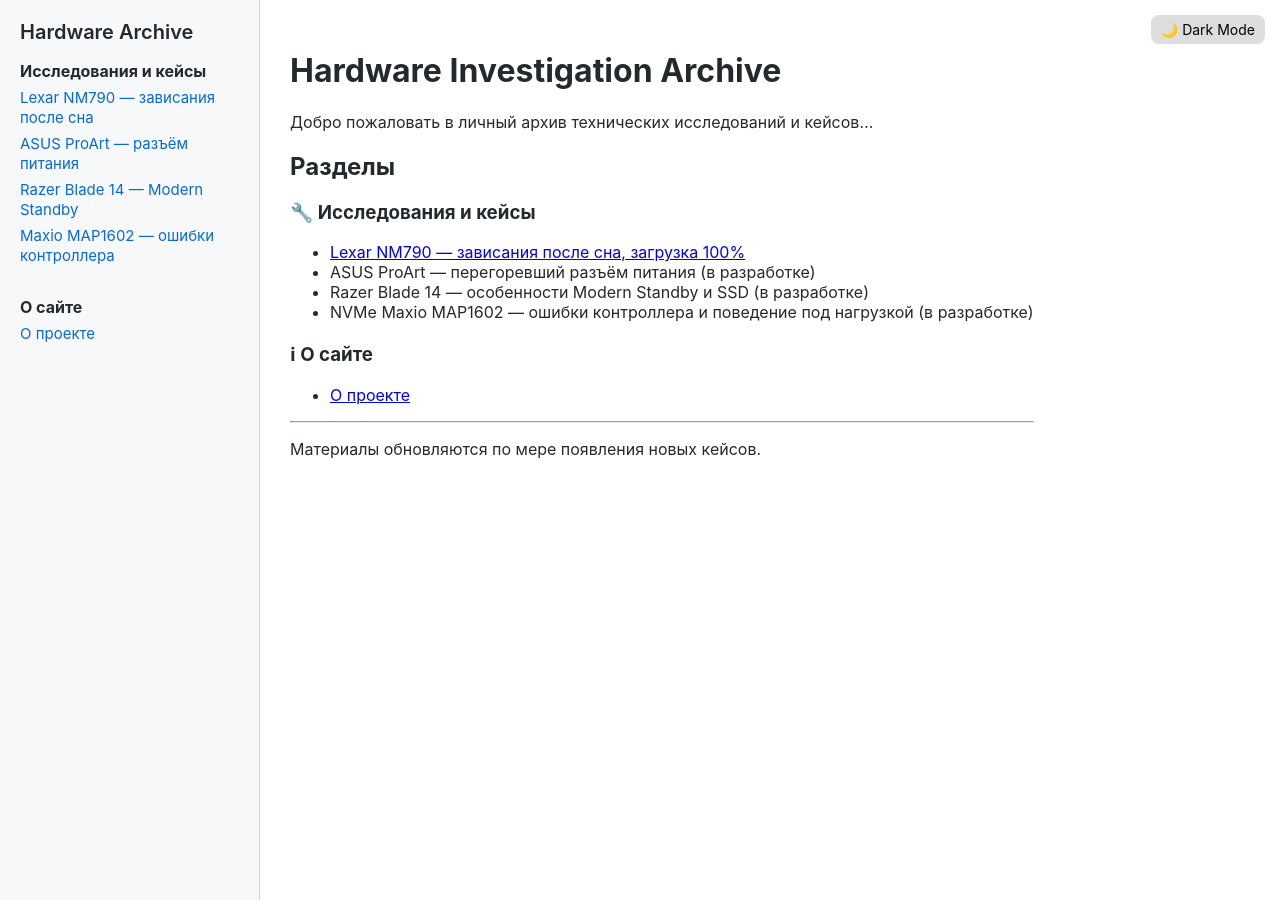
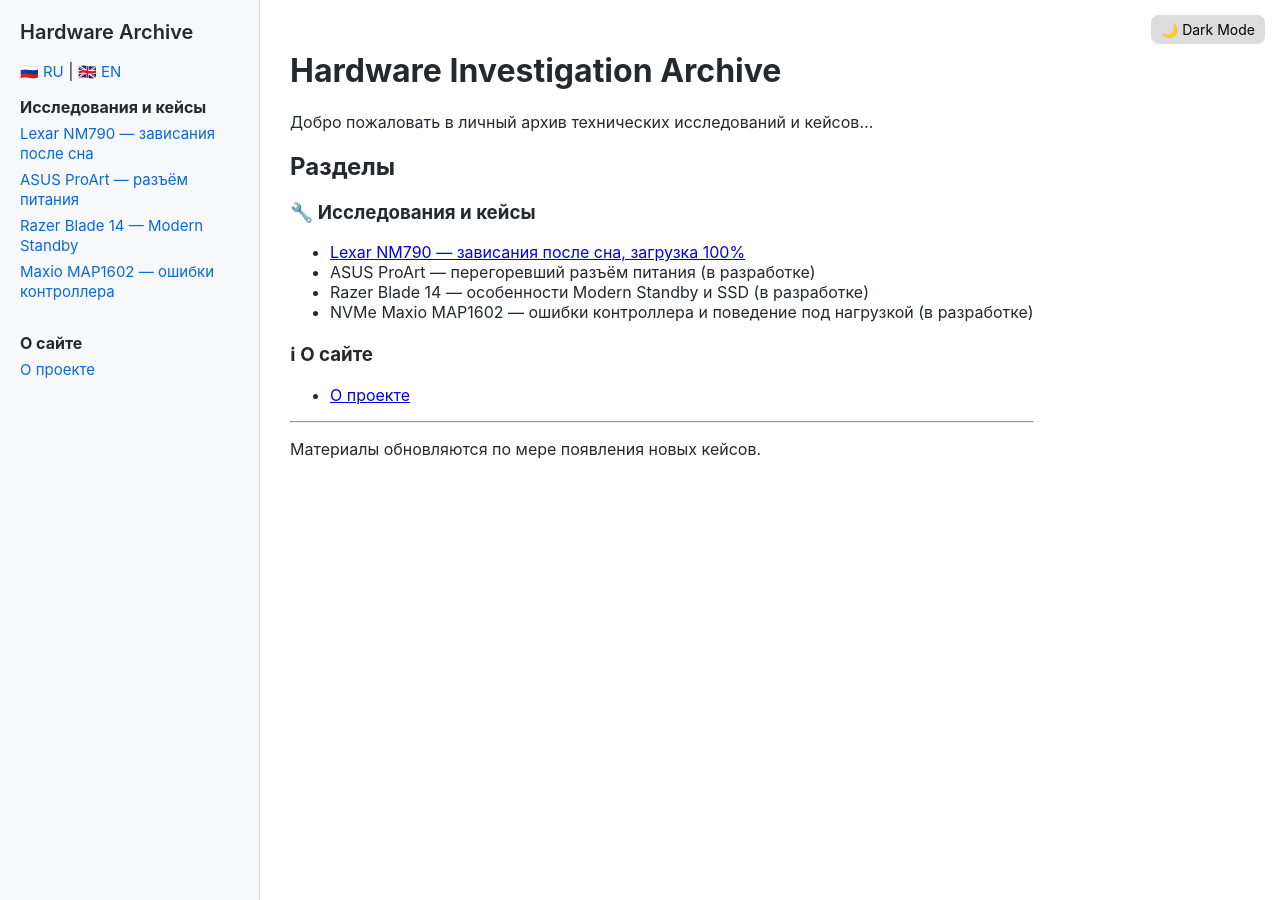
Before and after one commit to ieya100/ieya100.github.io, a Jekyll site: the page built from index.md, in a window 1280 px wide. Built offline with Jekyll 4.4.1, drawn with Linux system fonts in a browser that asks for light colours; comment, search, counter and statistics services are not loaded.

Commit message:
Update default.html

```diff
--- a/_layouts/default.html
+++ b/_layouts/default.html
@@ -99,11 +99,22 @@
 
 {% include analytics.html %}
 
+  {% if page.lang == "en" %}
+<link rel="alternate" href="https://ieya100.github.io/" hreflang="ru" />
+<link rel="alternate" href="https://ieya100.github.io/en/" hreflang="en" />
+{% else %}
+<link rel="alternate" href="https://ieya100.github.io/" hreflang="ru" />
+<link rel="alternate" href="https://ieya100.github.io/en/" hreflang="en" />
+{% endif %}
+
 </head>
 <body>
 
 <div class="sidebar">
   <h2>Hardware Archive</h2>
+  <div style="margin: 10px 0;">
+  <a href="/">🇷🇺 RU</a> | <a href="/en/">🇬🇧 EN</a>
+</div>
 
   <ul>
     <li><strong>Исследования и кейсы</strong></li>
```
